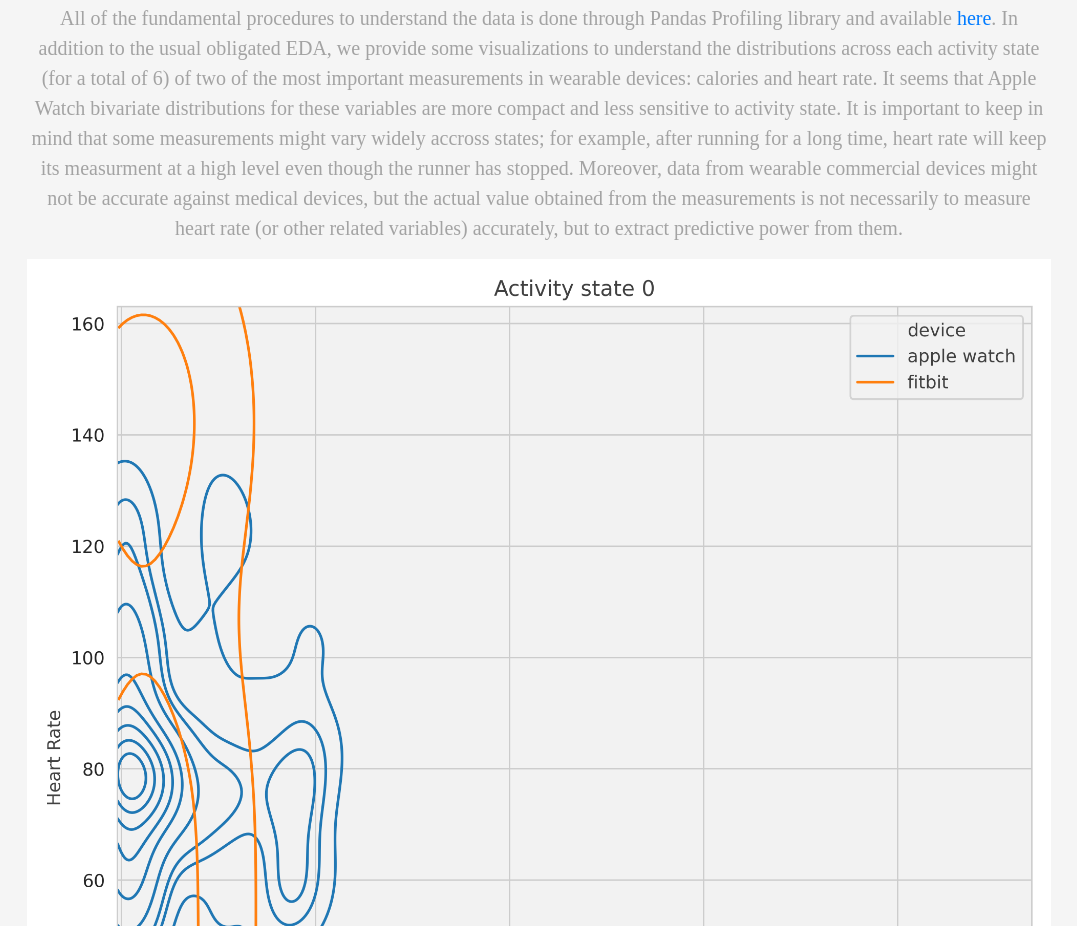
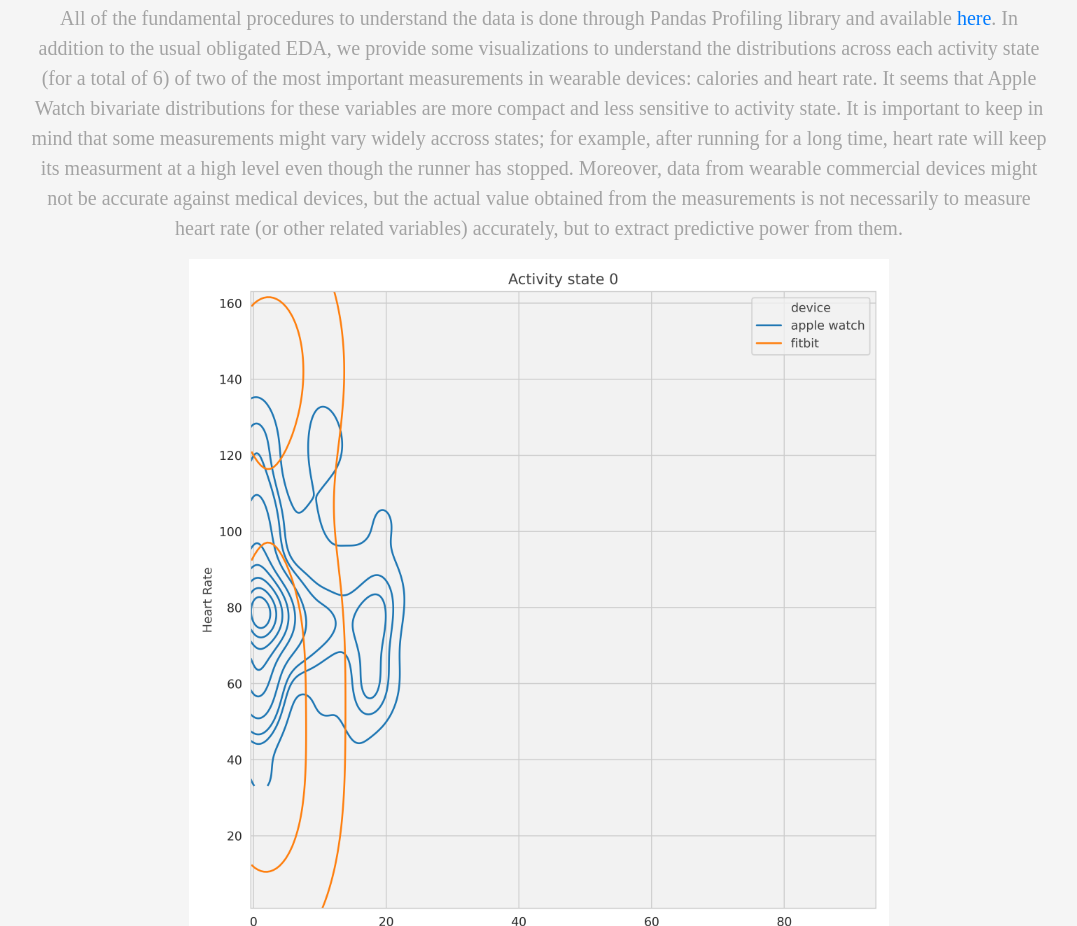
Before and after one commit to sctueme/Activity-State, a plain HTML site: page index.html in a window 1280 px wide. Shown: the part 1274-2200 px from the top of the page, without its empty margins (37-1114 px from the left). Drawn offline with nearby package versions, Linux system fonts and the light colour scheme.

Commit message:
Update style.css

```diff
--- a/style.css
+++ b/style.css
@@ -27,9 +27,9 @@ h5{
     width:80%;
     margin:auto;
 }
-.img{
+.img-fluid{
     max-width: 100%;
-    height: auto;
+    max-height: 700px;
 }
 video{
     width: 100%;
```
